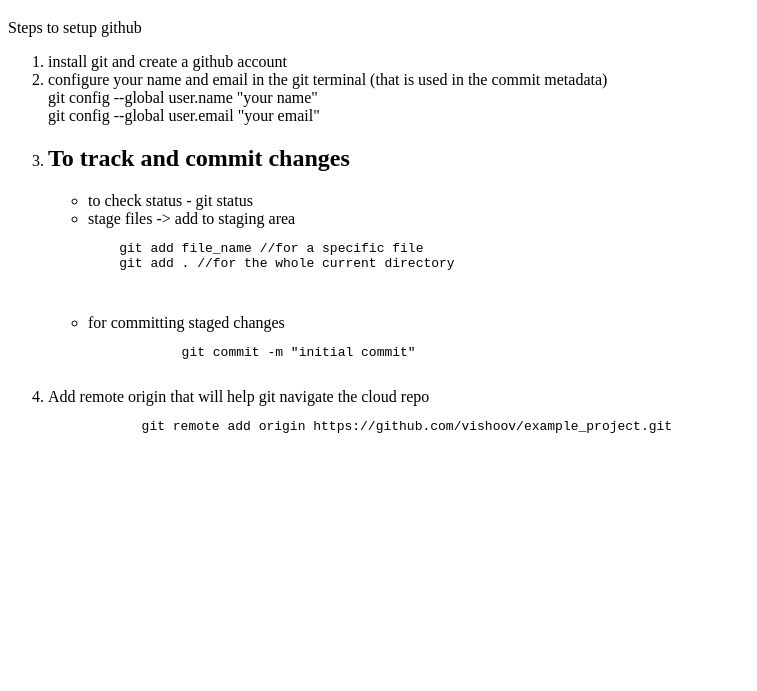
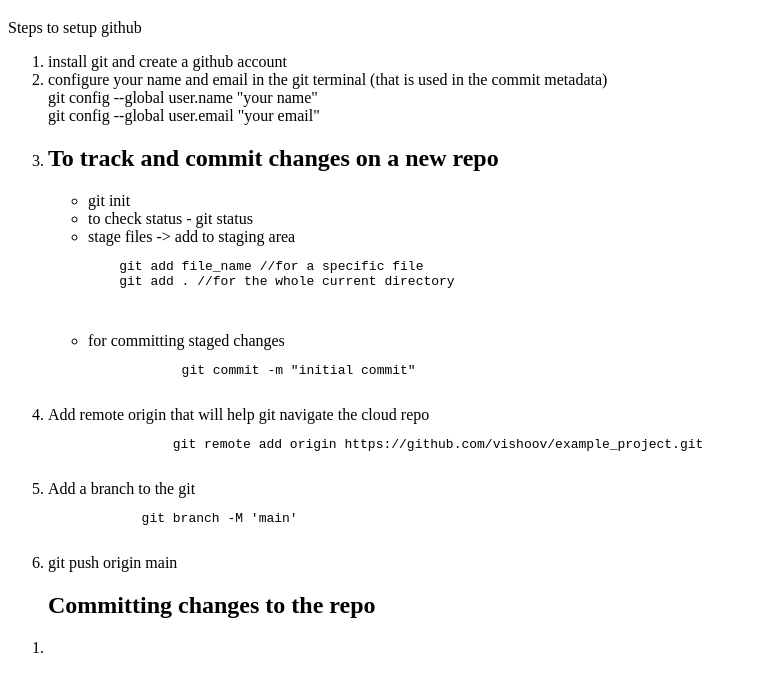
Before and after one commit to vishoov/example_project, a plain HTML site: page index.html in a window 1280 px wide. Shown: the part 61-752 px from the top of the page, without its empty margins (0-757 px from the left). Drawn offline with Linux system fonts and the light colour scheme.

Commit message:
second commit

```diff
--- a/index.html
+++ b/index.html
@@ -16,8 +16,9 @@
         git config --global user.email "your email"
         </li>
         <li>
-            <h2>To track and commit changes</h2>
+            <h2>To track and commit changes on a new repo</h2>
             <ul>
+                <li>git init</li>
                 <li>to check status - git status</li>
                 <li>stage files -> add to staging area</li>
                 <pre>
@@ -32,10 +33,24 @@
 
             </ul>
         </li>
-        <li>Add remote origin that will help git navigate the cloud repo</li>
+        <li>Add remote origin that will help git navigate the cloud repo
+
+            <pre>
+                git remote add origin https://github.com/vishoov/example_project.git
+            </pre>
+        </li>
+        <li>Add a branch to the git </li>
         <pre>
-            git remote add origin https://github.com/vishoov/example_project.git
+            git branch -M 'main'
         </pre>
+        <li>git push origin main</li>
     </ol>
+
+
+    <ol>
+        <h2>Committing changes to the repo</h2>
+        <li></li>
+    </ol>
+
 </body>
 </html>
```
